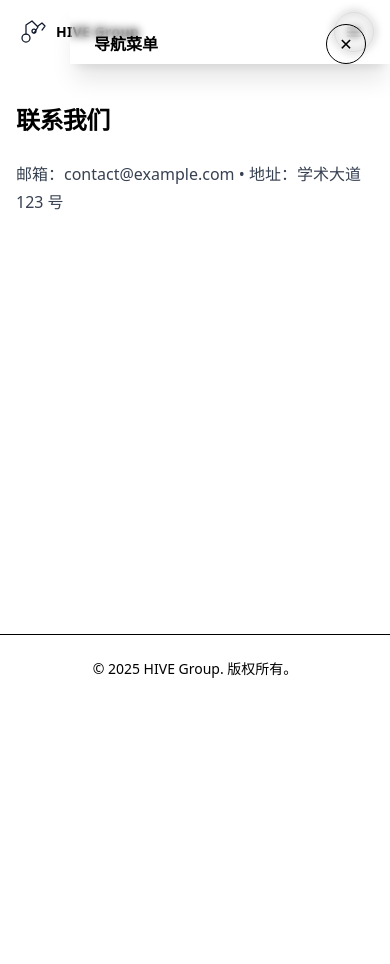
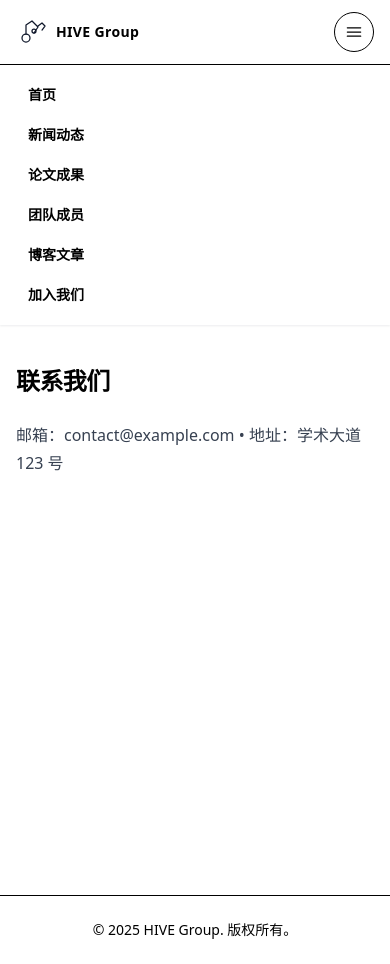
Before and after one commit to hive-robot/hive-robot.github.io, a Next.js app: page /contact in a window 390 px wide. Both pictures are taken after a click on the button "展开或折叠菜单". Before the commit the page ends 844 px from the top, so only its background shows below. Built offline with nearby package versions, Linux system fonts and the light colour scheme.

Commit message:
feat: 改进移动端导航体验

```diff
--- a/components/layout/Navbar.tsx
+++ b/components/layout/Navbar.tsx
@@ -6,7 +6,6 @@ import { useEffect, useMemo, useState } from 'react'
 import { usePathname } from 'next/navigation'
 import { cn } from '@/lib/utils'
 import NavLink from '@/components/nav/NavLink'
-import MobileSheet from './MobileSheet'
 import { defaultMenu, isActivePath, normalizePath } from '@/lib/route'
 import type { MenuItem } from '@/lib/route'
 
@@ -41,6 +40,10 @@ export default function Navbar({ lang = 'zh', sticky = true, className, menu }:
 
   const currentPath = normalizePath(pathname)
 
+  useEffect(() => {
+    setSheetOpen(false)
+  }, [currentPath])
+
   return (
     <header className={containerClasses}>
       <div className="mx-auto flex h-16 max-w-6xl items-center justify-between px-4 sm:px-6">
@@ -72,7 +75,25 @@ export default function Navbar({ lang = 'zh', sticky = true, className, menu }:
           </svg>
         </button>
       </div>
-      <MobileSheet open={sheetOpen} onClose={() => setSheetOpen(false)} menu={items} />
+      {sheetOpen ? (
+        <div className="md:hidden border-t border-line bg-white shadow-sm">
+          <nav className="mx-auto max-w-6xl px-4 py-3 sm:px-6">
+            <ul className="flex flex-col gap-1">
+              {items.map((item) => (
+                <li key={item.href}>
+                  <NavLink
+                    href={item.href}
+                    label={item.labelZh}
+                    active={isActivePath(currentPath, normalizePath(item.href))}
+                    onClick={() => setSheetOpen(false)}
+                    className="w-full rounded-lg px-3 py-2 text-base hover:bg-amber-50"
+                  />
+                </li>
+              ))}
+            </ul>
+          </nav>
+        </div>
+      ) : null}
     </header>
   )
 }
--- a/components/nav/NavLink.tsx
+++ b/components/nav/NavLink.tsx
@@ -9,10 +9,14 @@ export type NavLinkProps = {
   active?: boolean
   external?: boolean
   onClick?: () => void
+  className?: string
 }
 
-export default function NavLink({ href, label, active = false, external, onClick }: NavLinkProps) {
-  const baseClasses = 'relative inline-flex items-center px-3 py-2 text-sm font-semibold text-ink-700 transition-colors hover:text-ink-900'
+export default function NavLink({ href, label, active = false, external, onClick, className }: NavLinkProps) {
+  const baseClasses = cn(
+    'relative inline-flex items-center px-3 py-2 text-sm font-semibold text-ink-700 transition-colors hover:text-ink-900',
+    className
+  )
   const indicatorClasses = cn(
     'absolute bottom-0 left-0 right-0 origin-center scale-x-0 rounded-full bg-brand-500 transition-transform duration-200 h-[2px]',
     active && 'scale-x-100'
```
